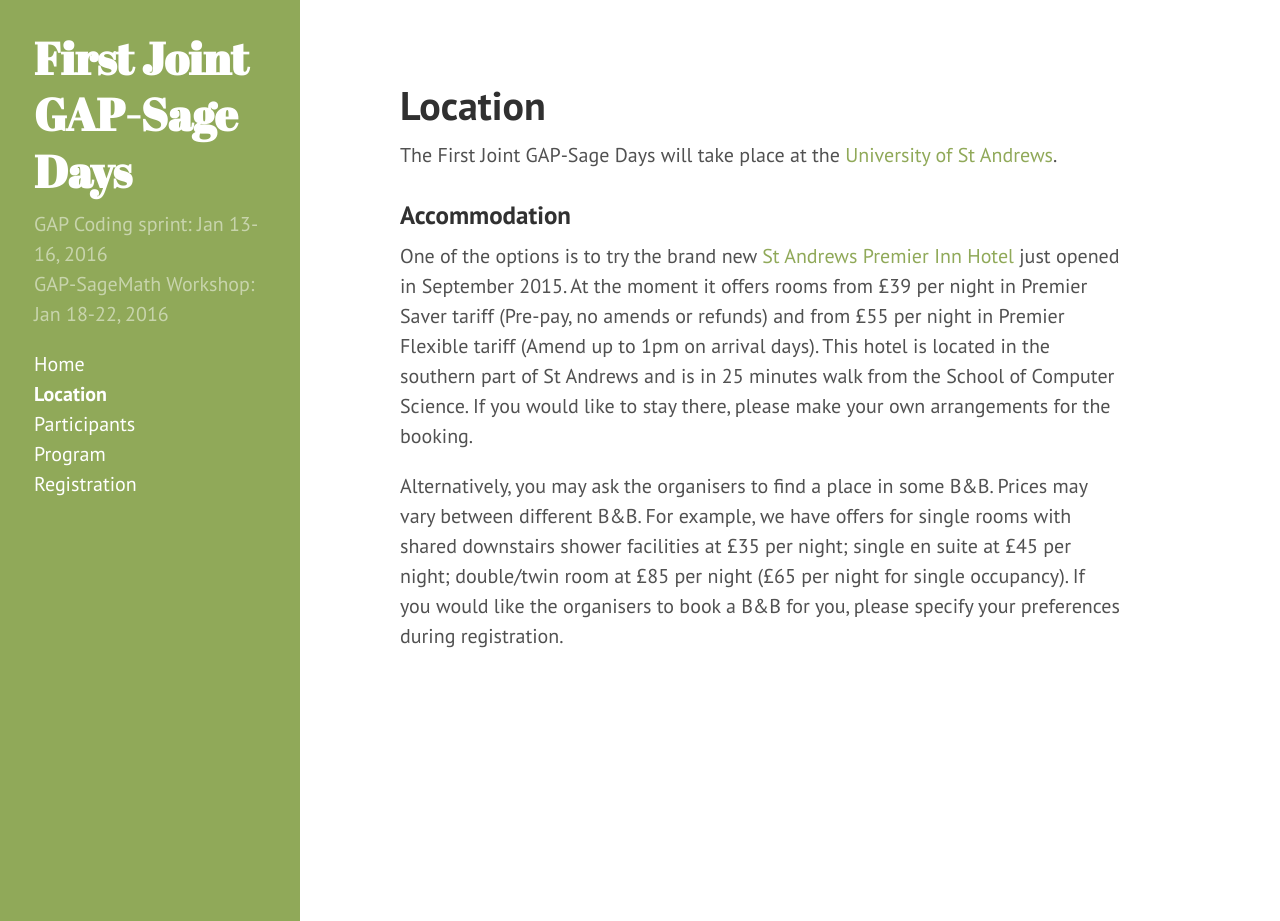
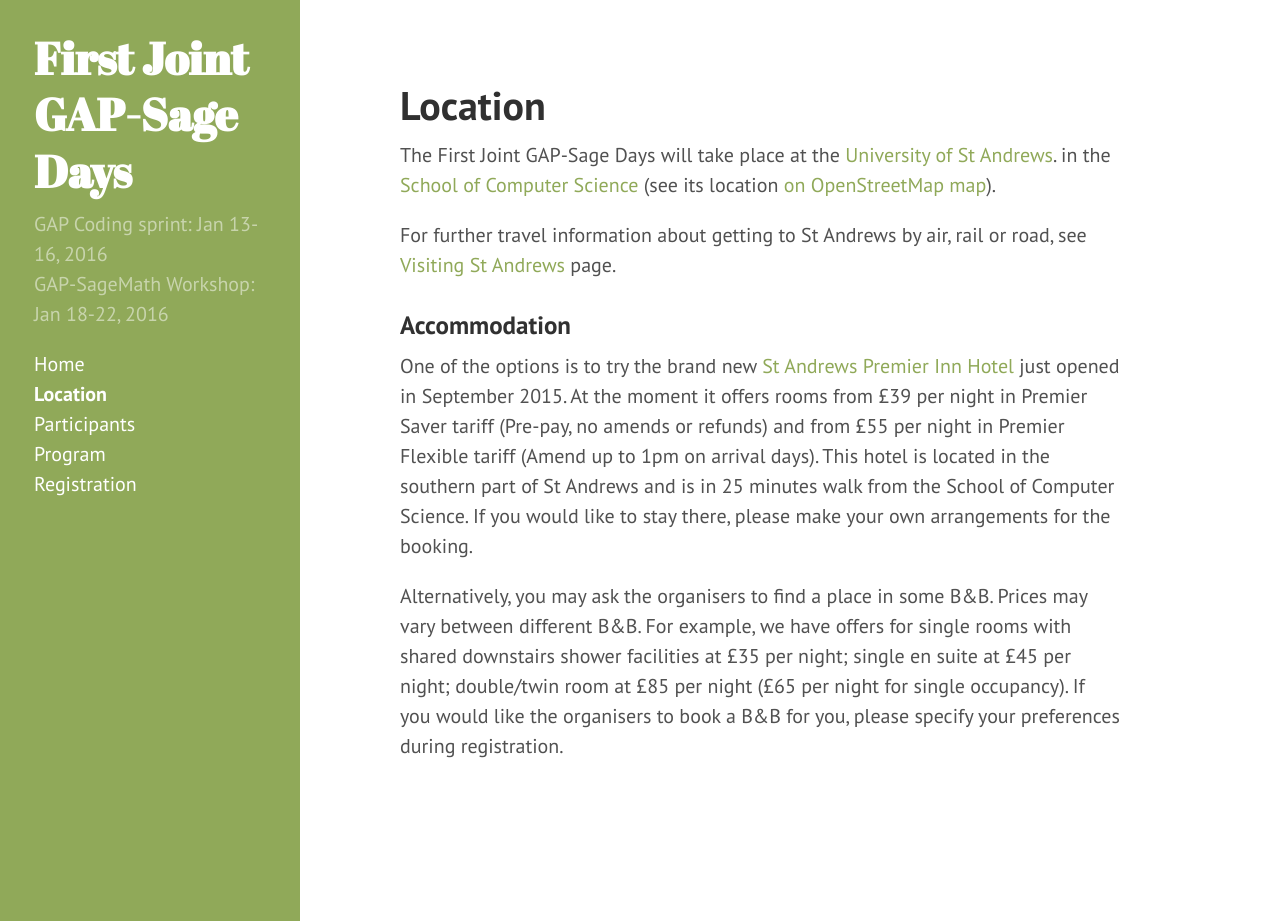
Before and after one commit to gapdays/gap-sage-days2016, a Jekyll site: the page built from location.md, in a window 1280 px wide and 921 px high. Built offline with Jekyll 4.4.1, drawn with Linux system fonts in a browser that asks for light colours; Markdown is read by kramdown in place of the engine named in the settings.

Commit message:
Location and travel info

```diff
--- a/location.md
+++ b/location.md
@@ -3,8 +3,10 @@ layout: page
 title: Location
 ---
 
-The {{ site.title | strip_html }} will take place at the
-{{ site.location }}.
+The {{ site.title | strip_html }} will take place at the {{ site.location }}.
+in the [School of Computer Science](http://www.cs.st-andrews.ac.uk/) (see its location [on OpenStreetMap map](http://www.openstreetmap.org/way/155223867#map=19/56.34030/-2.80871)).
+
+For further travel information about getting to St Andrews by air, rail or road, see [Visiting St Andrews](http://www.st-andrews.ac.uk/about/visiting/) page.
 
 <h3>Accommodation</h3>
 
```
